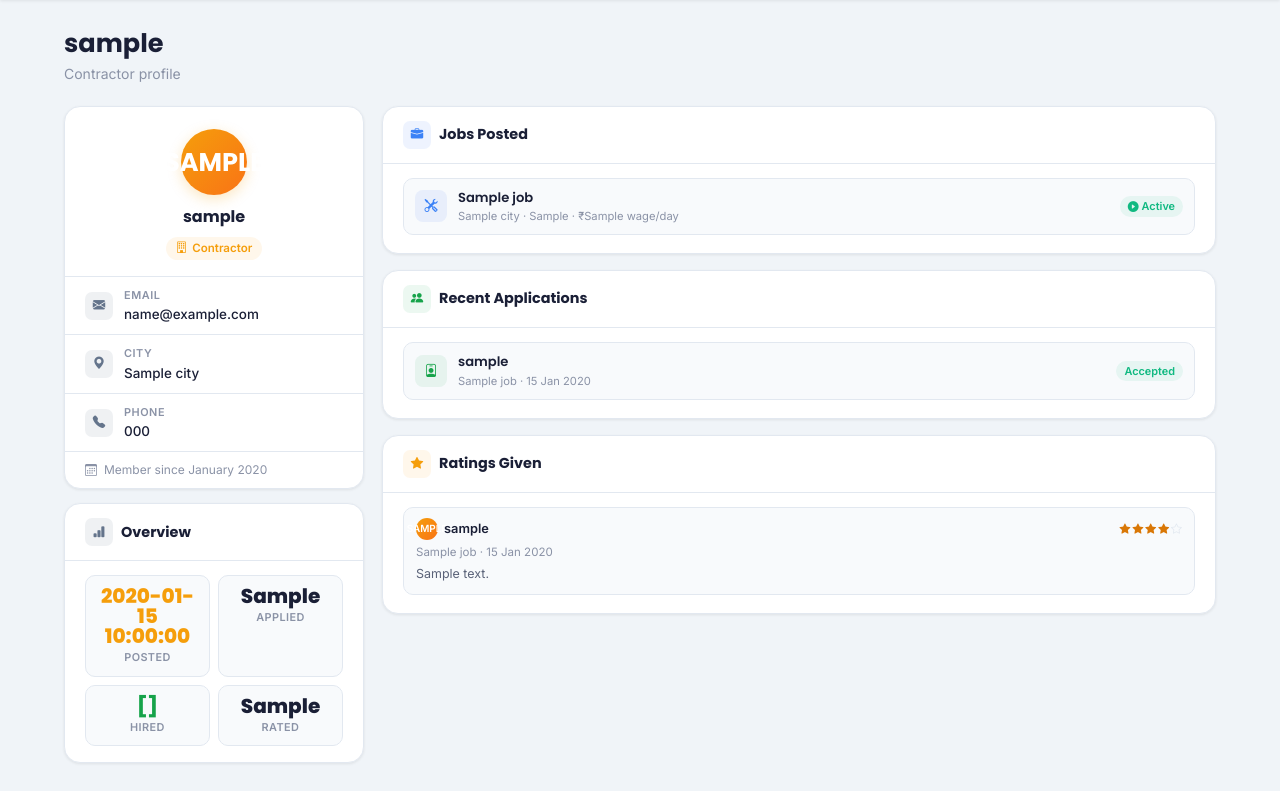
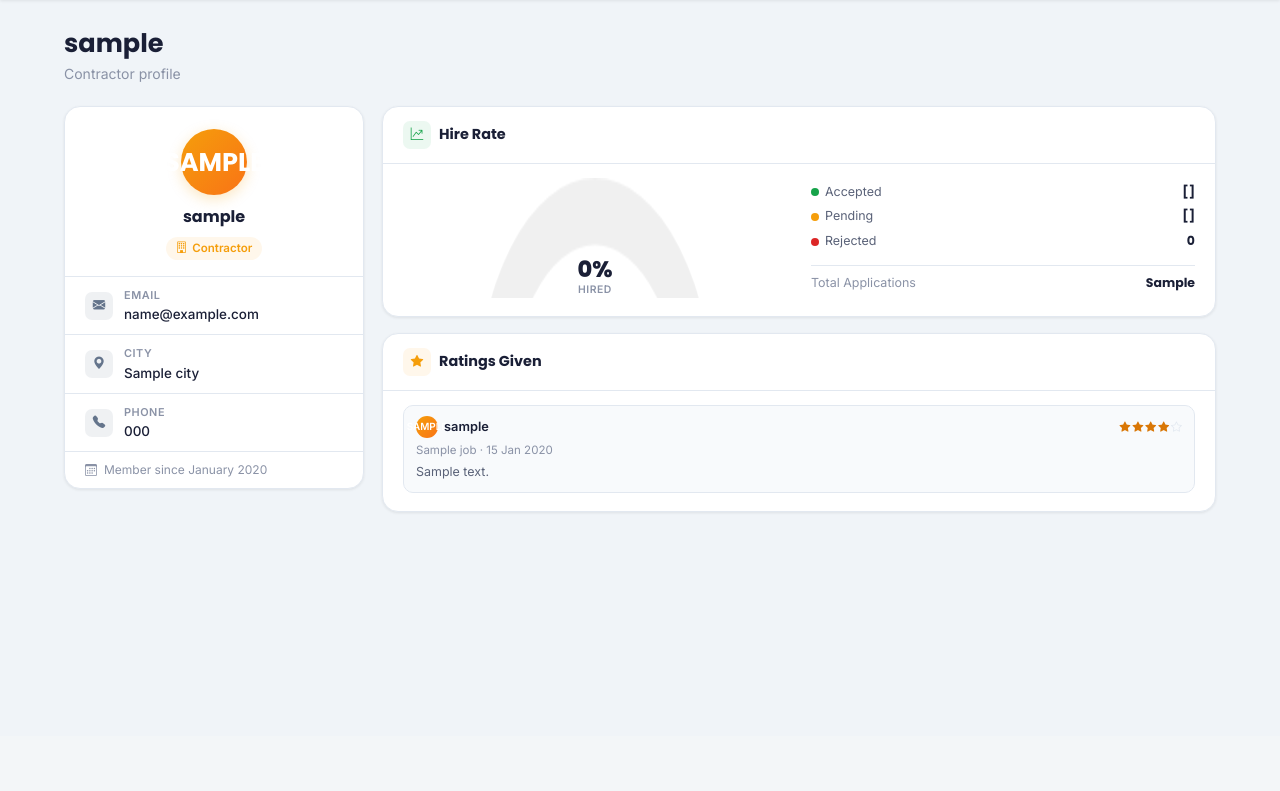
Before and after one commit to kashishsingh27/Labour_Work_Management, a Python web app: template app/templates/contractor/contractor_profile.html in a window 1280 px wide. Shown: the part 64-855 px from the top of the page. After the commit the page ends 577 px from the top, so only its background shows below. Run offline with Jinja, Linux system fonts and the light colour scheme; the template is opened without the code that fills it: most values are stand-ins (such as "Sample title", 1, 10 or a date in 2020).

Commit message:
finalised contractor ui

```diff
--- a/app/templates/contractor/contractor_profile.html
+++ b/app/templates/contractor/contractor_profile.html
@@ -23,7 +23,7 @@
     .card-title { font-family:'Poppins',sans-serif; font-size:0.9rem; font-weight:700; color:var(--text-primary); margin:0; display:flex; align-items:center; gap:8px; }
     .card-title-icon { width:28px; height:28px; border-radius:7px; display:flex; align-items:center; justify-content:center; font-size:0.78rem; }
     .card-body { padding:14px 20px 18px; }
-    .card-link { font-family:'Inter',sans-serif; font-size:0.78rem; font-weight:600; color:var(--accent); text-decoration:none; }
+    .card-link { font-family:'Inter',sans-serif; font-size:0.78rem; font-weight:600; color:#f59e0b; text-decoration:none; }
     .card-link:hover { text-decoration:underline; }
 
     /* identity */
@@ -57,36 +57,41 @@
     .btn-save:hover { opacity:0.9; transform:translateY(-1px); }
     .btn-cancel { flex:1; background:transparent; color:var(--text-muted); border:1.5px solid var(--border-color); border-radius:9px; padding:9px; font-family:'Poppins',sans-serif; font-weight:600; font-size:0.82rem; cursor:pointer; transition:all 0.2s; }
     .btn-cancel:hover { border-color:#f59e0b; color:#f59e0b; }
-
     .member-since { display:flex; align-items:center; gap:7px; padding:9px 20px; border-top:1px solid var(--border-color); font-family:'Inter',sans-serif; font-size:0.75rem; color:var(--text-muted); }
 
-    /* mini stats */
-    .mini-stats { display:grid; grid-template-columns:1fr 1fr; gap:8px; padding:14px 20px 16px; }
-    .mini-stat { background:var(--input-bg); border:1px solid var(--border-color); border-radius:10px; padding:10px 12px; text-align:center; }
-    .mini-stat-num { font-family:'Poppins',sans-serif; font-size:1.25rem; font-weight:800; color:var(--text-primary); display:block; line-height:1; }
-    .mini-stat-lbl { font-family:'Inter',sans-serif; font-size:0.68rem; font-weight:600; color:var(--text-muted); text-transform:uppercase; letter-spacing:0.04em; margin-top:3px; display:block; }
+    /* hire rate chart — half doughnut */
+    .chart-wrap { position:relative; height:120px; overflow:hidden; }
+    .chart-wrap canvas { position:absolute; top:0; left:0; width:100% !important; height:240px !important; }
+    .chart-center { position:absolute; bottom:0; left:0; right:0; text-align:center; pointer-events:none; }
+    .chart-pct { font-family:'Poppins',sans-serif; font-size:1.4rem; font-weight:800; color:var(--text-primary); line-height:1; display:block; }
+    .chart-lbl { font-family:'Inter',sans-serif; font-size:0.65rem; font-weight:600; color:var(--text-muted); text-transform:uppercase; letter-spacing:0.05em; margin-top:2px; display:block; }
+    .chart-legend { display:flex; flex-direction:column; gap:6px; margin-top:14px; }
+    .legend-row { display:flex; align-items:center; justify-content:space-between; font-family:'Inter',sans-serif; font-size:0.78rem; }
+    .legend-dot { width:8px; height:8px; border-radius:50%; flex-shrink:0; }
+    .legend-label { display:flex; align-items:center; gap:6px; color:var(--text-secondary); }
+    .legend-val { font-family:'Poppins',sans-serif; font-weight:700; color:var(--text-primary); }
 
     /* lists */
     .item-list { display:flex; flex-direction:column; gap:7px; }
     .list-item { display:flex; align-items:center; gap:11px; padding:9px 11px; background:var(--input-bg); border:1px solid var(--border-color); border-radius:10px; text-decoration:none; transition:border-color 0.2s,transform 0.2s; }
-    .list-item:hover { border-color:var(--accent); transform:translateX(3px); text-decoration:none; }
+    .list-item:hover { border-color:#f59e0b; transform:translateX(3px); text-decoration:none; }
     .list-icon { width:32px; height:32px; border-radius:8px; display:flex; align-items:center; justify-content:center; font-size:0.82rem; flex-shrink:0; }
     .list-info { flex:1; min-width:0; }
     .list-title { font-family:'Poppins',sans-serif; font-size:0.82rem; font-weight:600; color:var(--text-primary); white-space:nowrap; overflow:hidden; text-overflow:ellipsis; }
     .list-meta { font-family:'Inter',sans-serif; font-size:0.7rem; color:var(--text-muted); margin-top:1px; }
     .pill { display:inline-flex; align-items:center; gap:3px; padding:2px 8px; border-radius:20px; font-size:0.68rem; font-weight:600; font-family:'Inter',sans-serif; flex-shrink:0; }
-    .pill-green  { background:rgba(16,185,129,0.08);  color:#10b981; }
-    .pill-amber  { background:rgba(245,158,11,0.08);  color:#f59e0b; }
-    .pill-red    { background:rgba(220,38,38,0.08);   color:#dc2626; }
-    [data-theme="dark"] .pill-green { background:rgba(74,222,128,0.1); color:#4ade80; }
-    [data-theme="dark"] .pill-amber { background:rgba(251,191,36,0.1); color:#fbbf24; }
-    [data-theme="dark"] .pill-red   { background:rgba(248,113,113,0.1); color:#f87171; }
+    .pill-green { background:rgba(22,163,74,0.08);  color:#16a34a; }
+    .pill-amber { background:rgba(245,158,11,0.08); color:#f59e0b; }
+    .pill-red   { background:rgba(220,38,38,0.08);  color:#dc2626; }
+    [data-theme="dark"] .pill-green { background:rgba(74,222,128,0.1);   color:#4ade80; }
+    [data-theme="dark"] .pill-amber { background:rgba(251,191,36,0.1);   color:#fbbf24; }
+    [data-theme="dark"] .pill-red   { background:rgba(248,113,113,0.1);  color:#f87171; }
 
     /* ratings */
     .rating-item { padding:10px 12px; background:var(--input-bg); border:1px solid var(--border-color); border-radius:10px; }
-    .rating-top { display:flex; align-items:center; justify-content:space-between; margin-bottom:4px; }
-    .rating-who { display:flex; align-items:center; gap:6px; font-family:'Inter',sans-serif; font-size:0.8rem; font-weight:600; color:var(--text-primary); }
-    .who-avatar { width:22px; height:22px; border-radius:50%; background:linear-gradient(135deg,#f59e0b,#f97316); display:flex; align-items:center; justify-content:center; font-size:0.62rem; font-weight:700; color:#fff; }
+    .rating-top  { display:flex; align-items:center; justify-content:space-between; margin-bottom:4px; }
+    .rating-who  { display:flex; align-items:center; gap:6px; font-family:'Inter',sans-serif; font-size:0.8rem; font-weight:600; color:var(--text-primary); }
+    .who-avatar  { width:22px; height:22px; border-radius:50%; background:linear-gradient(135deg,#f59e0b,#f97316); display:flex; align-items:center; justify-content:center; font-size:0.62rem; font-weight:700; color:#fff; }
     .stars { display:flex; gap:2px; }
     .stars i { font-size:0.68rem; color:#d97706; }
     .stars i.empty { color:var(--border-color); }
@@ -149,78 +154,61 @@
                 <div class="member-since"><i class="bi bi-calendar3"></i> Member since {{ contractor.created_at.strftime('%B %Y') }}</div>
             </div>
 
-            <!-- Stats -->
-            <div class="lwms-card" style="animation-delay:0.10s;">
-                <div class="card-head">
-                    <div class="card-title"><div class="card-title-icon icon-slate"><i class="bi bi-bar-chart-fill"></i></div>Overview</div>
-                </div>
-                <div class="mini-stats">
-                    <div class="mini-stat"><span class="mini-stat-num" style="color:#f59e0b;">{{ jobs_posted }}</span><span class="mini-stat-lbl">Posted</span></div>
-                    <div class="mini-stat"><span class="mini-stat-num">{{ applications_received }}</span><span class="mini-stat-lbl">Applied</span></div>
-                    <div class="mini-stat"><span class="mini-stat-num" style="color:#16a34a;">{{ hires_made }}</span><span class="mini-stat-lbl">Hired</span></div>
-                    <div class="mini-stat"><span class="mini-stat-num">{{ workers_rated }}</span><span class="mini-stat-lbl">Rated</span></div>
-                </div>
-            </div>
-
         </div>
 
         <!-- Main content -->
         <div style="display:flex;flex-direction:column;gap:16px;">
 
-            <!-- Jobs posted -->
+            <!-- Hire Rate Chart -->
             <div class="lwms-card" style="animation-delay:0.08s;">
                 <div class="card-head">
-                    <div class="card-title"><div class="card-title-icon icon-blue"><i class="bi bi-briefcase-fill"></i></div>Jobs Posted</div>
-                    {% if current_user.id == contractor.id %}<a href="{{ url_for('contractor.post_job') }}" class="card-link">+ New job</a>{% endif %}
+                    <div class="card-title">
+                        <div class="card-title-icon icon-green"><i class="bi bi-graph-up-arrow"></i></div>
+                        Hire Rate
+                    </div>
                 </div>
                 <div class="card-body">
-                    {% if jobs_list %}
-                    <div class="item-list">
-                        {% for job in jobs_list %}
-                        <a href="{{ url_for('labour.job_detail', job_id=job.id) }}" class="list-item">
-                            <div class="list-icon icon-blue"><i class="bi bi-tools"></i></div>
-                            <div class="list-info">
-                                <div class="list-title">{{ job.title }}</div>
-                                <div class="list-meta">{{ job.city }}{% if job.work_type %} · {{ job.work_type }}{% endif %}{% if job.wage %} · ₹{{ job.wage }}/day{% endif %}</div>
-                            </div>
-                            <span class="pill pill-green"><i class="bi bi-play-circle-fill"></i> Active</span>
-                        </a>
-                        {% endfor %}
-                    </div>
+                    {% if applications_received > 0 %}
+                        {% set hire_rate = ((hires_made / applications_received) * 100) | round(1) %}
+                        {% set rejected = applications_received - hires_made - pending_apps %}
                     {% else %}
-                    <div class="empty-state"><i class="bi bi-briefcase"></i>No jobs posted yet.</div>
+                        {% set hire_rate = 0 %}
+                        {% set rejected = 0 %}
                     {% endif %}
+                    <div style="display:flex;gap:24px;align-items:center;">
+                        <div style="flex:1;position:relative;">
+                            <div class="chart-wrap">
+                                <canvas id="hireChart"></canvas>
+                                <div class="chart-center">
+                                    <span class="chart-pct">{{ hire_rate }}%</span>
+                                    <span class="chart-lbl">Hired</span>
                                 </div>
                             </div>
-
-            <!-- Recent applications -->
-            <div class="lwms-card" style="animation-delay:0.13s;">
-                <div class="card-head">
-                    <div class="card-title"><div class="card-title-icon icon-green"><i class="bi bi-people-fill"></i></div>Recent Applications</div>
-                    {% if current_user.id == contractor.id %}<a href="{{ url_for('contractor.view_applications') }}" class="card-link">View all →</a>{% endif %}
                         </div>
-                <div class="card-body">
-                    {% if recent_applications %}
-                    <div class="item-list">
-                        {% for app in recent_applications %}
-                        <div class="list-item" style="cursor:default;">
-                            <div class="list-icon icon-green"><i class="bi bi-person-badge"></i></div>
-                            <div class="list-info">
-                                <div class="list-title">{{ app.labour.username }}</div>
-                                <div class="list-meta">{{ app.job.title }}{% if app.created_at %} · {{ app.created_at.strftime('%d %b %Y') }}{% endif %}</div>
+                        <div class="chart-legend" style="flex:1;margin-top:0;">
+                            <div class="legend-row">
+                                <span class="legend-label"><span class="legend-dot" style="background:#16a34a;"></span>Accepted</span>
+                                <span class="legend-val">{{ hires_made }}</span>
                             </div>
-                            <span class="pill {% if app.status == 'Accepted' %}pill-green{% elif app.status == 'Rejected' %}pill-red{% else %}pill-amber{% endif %}">{{ app.status }}</span>
+                            <div class="legend-row">
+                                <span class="legend-label"><span class="legend-dot" style="background:#f59e0b;"></span>Pending</span>
+                                <span class="legend-val">{{ pending_apps }}</span>
                             </div>
-                        {% endfor %}
+                            <div class="legend-row">
+                                <span class="legend-label"><span class="legend-dot" style="background:#dc2626;"></span>Rejected</span>
+                                <span class="legend-val">{{ rejected }}</span>
                             </div>
-                    {% else %}
-                    <div class="empty-state"><i class="bi bi-inbox"></i>No applications received yet.</div>
-                    {% endif %}
+                            <div class="legend-row" style="margin-top:8px;padding-top:8px;border-top:1px solid var(--border-color);">
+                                <span class="legend-label" style="color:var(--text-muted);">Total Applications</span>
+                                <span class="legend-val">{{ applications_received }}</span>
+                            </div>
+                        </div>
+                    </div>
                 </div>
             </div>
 
             <!-- Ratings given -->
-            <div class="lwms-card" style="animation-delay:0.18s;">
+            <div class="lwms-card" style="animation-delay:0.13s;">
                 <div class="card-head">
                     <div class="card-title"><div class="card-title-icon icon-amber"><i class="bi bi-star-fill"></i></div>Ratings Given</div>
                 </div>
@@ -230,10 +218,7 @@
                         {% for r in ratings_list[:5] %}
                         <div class="rating-item">
                             <div class="rating-top">
-                                <div class="rating-who">
-                                    <div class="who-avatar">{{ r.labour.username[0].upper() }}</div>
-                                    {{ r.labour.username }}
-                                </div>
+                                <div class="rating-who"><div class="who-avatar">{{ r.labour.username[0].upper() }}</div>{{ r.labour.username }}</div>
                                 <div class="stars">
                                     {% for i in range(r.rating) %}<i class="bi bi-star-fill"></i>{% endfor %}
                                     {% for i in range(5 - r.rating) %}<i class="bi bi-star empty"></i>{% endfor %}
@@ -254,6 +239,68 @@
     </div>
 </div>
 
+<script src="https://cdn.jsdelivr.net/npm/chart.js"></script>
+<script>
+(function() {
+    const isDark = document.documentElement.getAttribute('data-theme') === 'dark';
+    {% if applications_received > 0 %}
+    {% set rejected = applications_received - hires_made - pending_apps %}
+    new Chart(document.getElementById('hireChart').getContext('2d'), {
+        type: 'doughnut',
+        data: {
+            labels: ['Accepted', 'Pending', 'Rejected'],
+            datasets: [{
+                data: [{{ hires_made }}, {{ pending_apps }}, {{ [rejected, 0] | max }}],
+                backgroundColor: ['#16a34a', '#f59e0b', '#dc2626'],
+                borderColor: isDark ? '#1e2235' : '#fff',
+                borderWidth: 3,
+                hoverOffset: 5,
+            }]
+        },
+        options: {
+            responsive: true,
+            maintainAspectRatio: false,
+            circumference: 180,
+            rotation: -90,
+            cutout: '72%',
+            plugins: {
+                legend: { display: false },
+                tooltip: {
+                    backgroundColor: isDark ? '#1e2235' : '#fff',
+                    titleColor: isDark ? '#e8eaf6' : '#1a1f36',
+                    bodyColor: isDark ? '#8a92a6' : '#5a6278',
+                    borderColor: isDark ? '#2a2f4a' : '#e2e8f0',
+                    borderWidth: 1,
+                    padding: 10,
+                    titleFont: { family: 'Poppins', weight: '600', size: 12 },
+                    bodyFont: { family: 'Inter', size: 11 },
+                }
+            }
+        }
+    });
+    {% else %}
+    new Chart(document.getElementById('hireChart').getContext('2d'), {
+        type: 'doughnut',
+        data: {
+            datasets: [{
+                data: [1],
+                backgroundColor: [isDark ? 'rgba(255,255,255,0.06)' : 'rgba(0,0,0,0.06)'],
+                borderWidth: 0,
+            }]
+        },
+        options: {
+            responsive: true,
+            maintainAspectRatio: false,
+            circumference: 180,
+            rotation: -90,
+            cutout: '72%',
+            plugins: { legend: { display: false }, tooltip: { enabled: false } }
+        }
+    });
+    {% endif %}
+})();
+</script>
+
 <script>
     function toggleEdit(show) {
         document.getElementById('view-mode').style.display = show ? 'none' : 'block';
```
Also changed, not shown: app/contractor/routes.py (+32 -32 lines), app/templates/contractor/applications.html (+98 -68 lines). Lines whose indentation alone changed are shown as unchanged.
